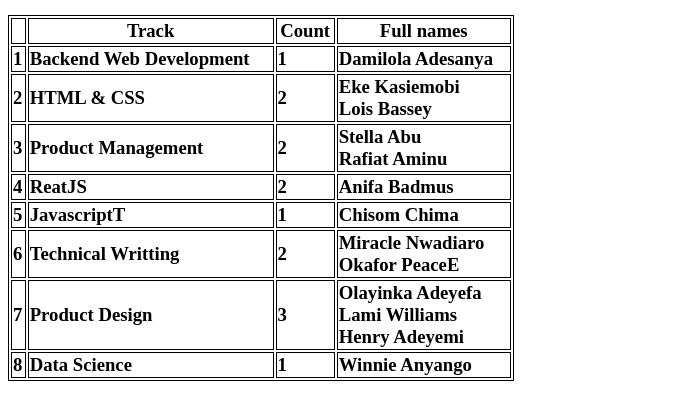
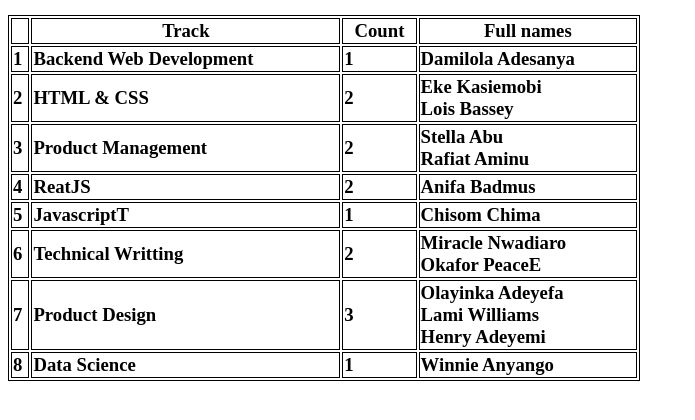
Before and after one commit to FavouriteDev/MENTORS-TABLES2, a plain HTML site: page index.html in a window 1280 px wide. Shown: the part 44-464 px from the top of the page, without its empty margins (0-695 px from the left). Drawn offline with Linux system fonts and the light colour scheme.

Commit message:
1 file modified

```diff
--- a/index.html
+++ b/index.html
@@ -12,7 +12,7 @@
   </head>
   <body>
     <h3>Mentors Table<h3>
-    <table style="width:40%">
+    <table style="width:50%">
       <tr>
         <th></th>
         <th>Track</th>
```
